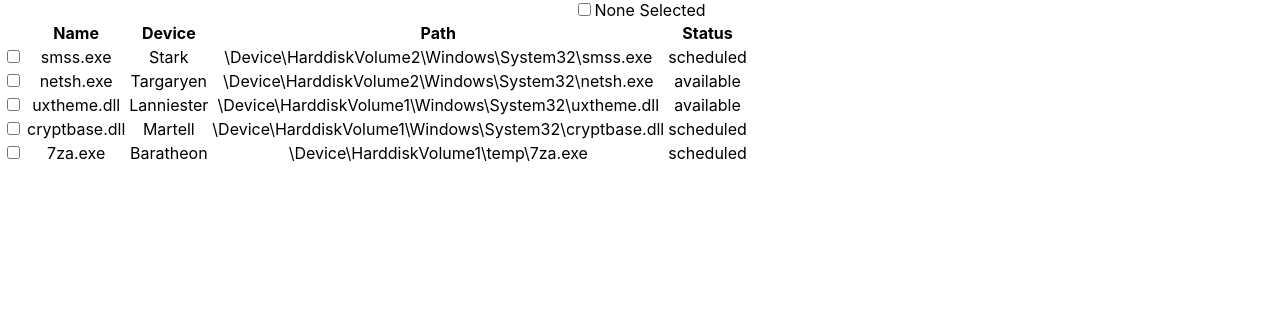
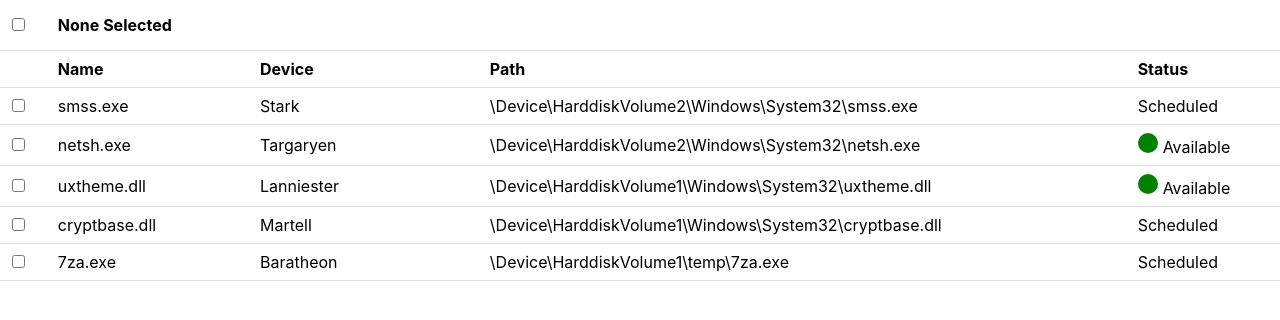
Before and after one commit to blabadie1/downloads-app, a React (Create React App) app: page / in a window 1280 px wide. Shown: the top 320 px of the page. Built offline with nearby package versions, Linux system fonts and the light colour scheme.

Commit message:
finish css

```diff
--- /dev/null
+++ b/src/components/Row/Row.css
@@ -0,0 +1,9 @@
+.selected {
+    background-color: lightgray;
+}
+
+.available-svg {
+    width: 20px;
+    height: 20px;
+    margin-right: 5px;
+}
--- a/src/components/Row/index.tsx
+++ b/src/components/Row/index.tsx
@@ -1,5 +1,7 @@
+import { ReactElement } from "react";
 // @ts-ignore
 import type { DownloadData } from "../types.tsx";
+import "./Row.css";
 
 type Props = {
   download: DownloadData;
@@ -9,24 +11,45 @@ type Props = {
 };
 
 const Row = ({ download, index, handleCheck, selected }: Props) => {
+  const getStatusRow = (status: string): ReactElement => {
+    const newStatus = status[0].toUpperCase() + status.substring(1);
+    if (status === "available") {
+      return (
+        <>
+          <svg className="available-svg">
+            <circle
+              cx="10"
+              cy="10"
+              r="10"
+              fill="green"
+            />
+          </svg>
+          {newStatus}
+        </>
+      );
+    } else {
+      return <>{newStatus}</>;
+    }
+  };
+
   return (
-    <tr>
+    <tr className={selected ? 'selected' : null}>
       <td>
         <input
           type="checkbox"
-          id="download-selected-checkbox"
           name="download-selected-checkbox"
           value="download-selected"
           onChange={() => {
             handleCheck(index);
           }}
           checked={selected}
+          aria-labelledby="download-name"
         ></input>
       </td>
-      <td>{download.name}</td>
+      <td id="download-name">{download.name}</td>
       <td>{download.device}</td>
       <td>{download.path}</td>
-      <td>{download.status}</td>
+      <td>{getStatusRow(download.status)}</td>
     </tr>
   );
 };
--- /dev/null
+++ b/src/components/Table/Table.css
@@ -0,0 +1,40 @@
+#table {
+    text-align: left;
+    border-collapse: collapse;
+    width: 100%;
+}
+
+#table tr:hover {
+    background-color: #ddd;
+}
+
+#table th {
+    margin: 0;
+    background-color: white;
+}
+
+#table td, #table th {
+    padding: 8px;
+}
+
+#table-header-rows th, #table td {
+    border-bottom: 1px #ddd;
+    border-bottom-style: solid;
+}
+
+#table-header-rows {
+    border-top: 1px #ddd;
+    border-top-style: solid;
+}
+
+#table-header-actions {
+    height: 50px;
+}
+
+#num-selected {
+    min-width: 130px;
+}
+
+#download-button {
+    min-width: 150px;
+}
--- a/src/components/Table/index.tsx
+++ b/src/components/Table/index.tsx
@@ -4,6 +4,7 @@ import { useState, useCallback, useEffect } from "react";
 import Row from "../Row/index.tsx";
 // @ts-ignore
 import type { DownloadData } from "../types.tsx";
+import "./Table.css";
 
 type Props = {
   downloads: Array<DownloadData>;
@@ -57,7 +58,7 @@ const Table = ({ downloads }: Props) => {
     }
   }, [selections]);
 
-  const updateSelected = useCallback(
+  const handleSelectRow = useCallback(
     (index: number) => {
       const nextSelections = selections.slice();
       nextSelections[index] = !selections[index];
@@ -84,7 +85,9 @@ const Table = ({ downloads }: Props) => {
 
   return (
     <>
-      <div className="table-header-actions">
+      <table id="table">
+        <tr id="table-header-actions">
+          <th>
             <input
               type="checkbox"
               id="all-selected-checkbox"
@@ -94,17 +97,22 @@ const Table = ({ downloads }: Props) => {
                 handleCheckAll();
               }}
               checked={allSelected}
+              aria-labelledby="select-all-checkbox-label"
             ></input>
-        <label htmlFor="selected-checkbox">
+          </th>
+          <th id="num-selected">
+            <label id="select-all-checkbox-label">
               {numSelected ? `Selected ${numSelected}` : "None Selected"}
             </label>
+          </th>
           {/* Only show download button if something is selected */}
+          <th id="download-button">
             {hasValidDownload ? (
               <button onClick={handleClick}>Download Selected</button>
             ) : null}
-      </div>
-      <table className="table-header">
-        <tr>
+          </th>
+        </tr>
+        <tr id="table-header-rows">
           <th></th>
           <th>Name</th>
           <th>Device</th>
@@ -113,7 +121,7 @@ const Table = ({ downloads }: Props) => {
         </tr>
         {downloads?.map((download, index) => (
           <Row
-            handleCheck={updateSelected}
+            handleCheck={handleSelectRow}
             download={download}
             index={index}
             selected={selections[index]}
```
Also changed, not shown: 1 other file (tests, documents, lock files or other folders). Lines whose indentation alone changed are shown as unchanged.
